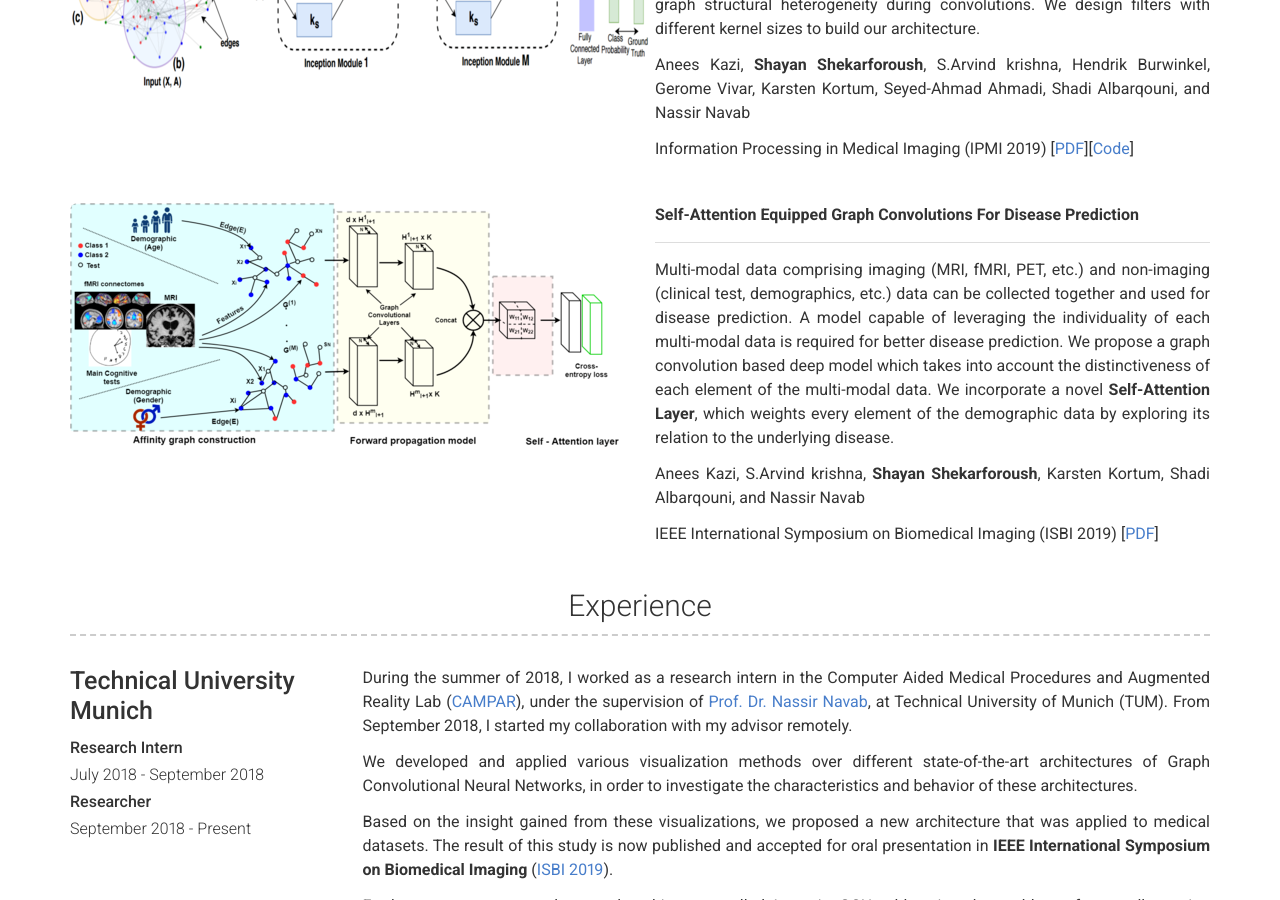
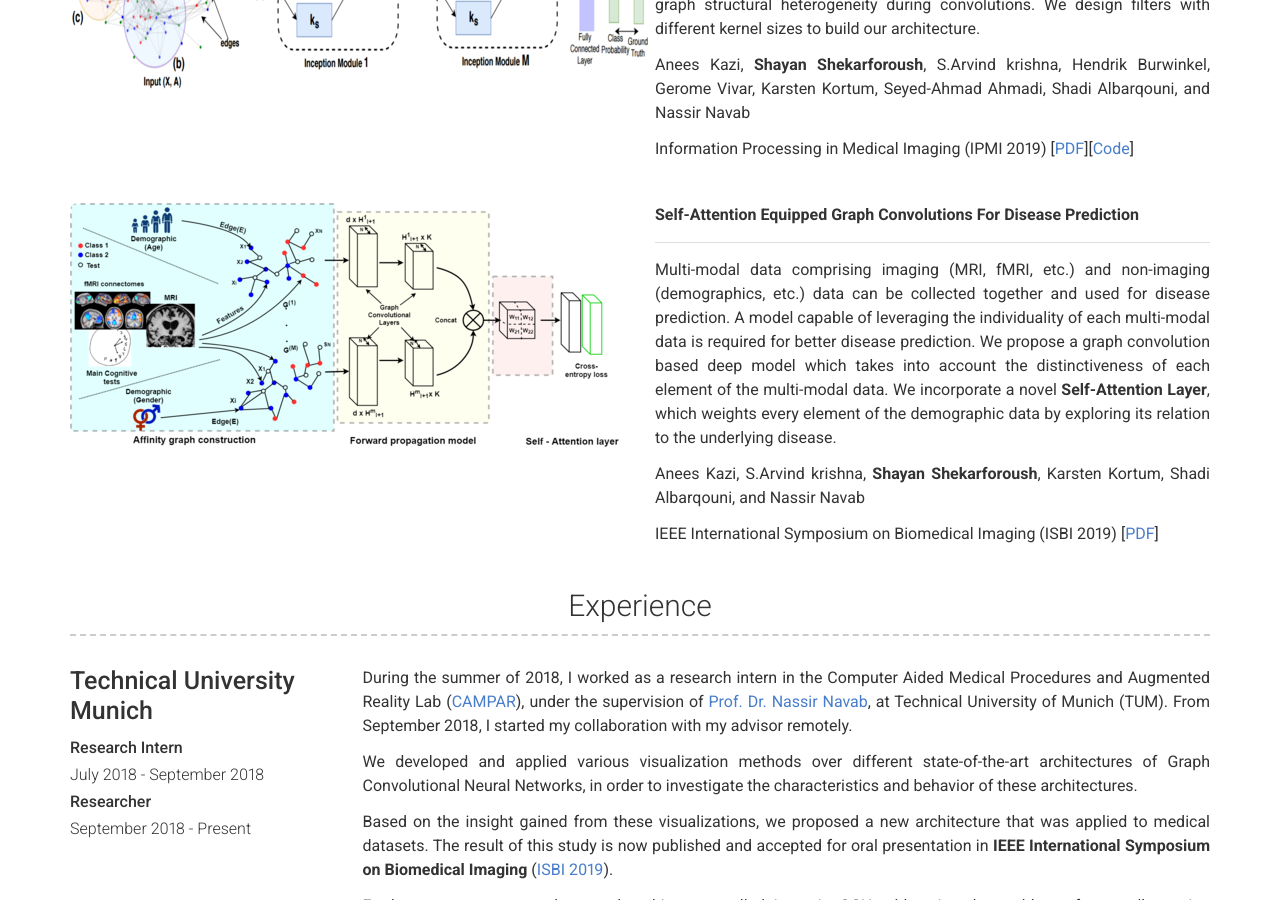
Before and after one commit to shekshaa/shekshaa.github.io, a Jekyll site: the page built from index.md, in a window 1280 px wide and 900 px high, scrolled down 775 px. Built offline with Jekyll 4.4.1, drawn with Linux system fonts in a browser that asks for light colours.

Commit message:
Update projects.yml

```diff
--- a/_data/projects.yml
+++ b/_data/projects.yml
@@ -22,7 +22,7 @@
 
     ---
 
-    Multi-modal data comprising imaging (MRI, fMRI, PET, etc.) and non-imaging (clinical test, demographics, etc.) data can be collected together and used for disease prediction.
+    Multi-modal data comprising imaging (MRI, fMRI, etc.) and non-imaging (demographics, etc.) data can be collected together and used for disease prediction.
     A model capable of leveraging the individuality of each multi-modal data is required for better disease prediction.
     We propose a graph convolution based deep model which takes into account the distinctiveness of each element of the multi-modal data.
     We incorporate a novel **Self-Attention Layer**, which weights every element of the demographic data
```
